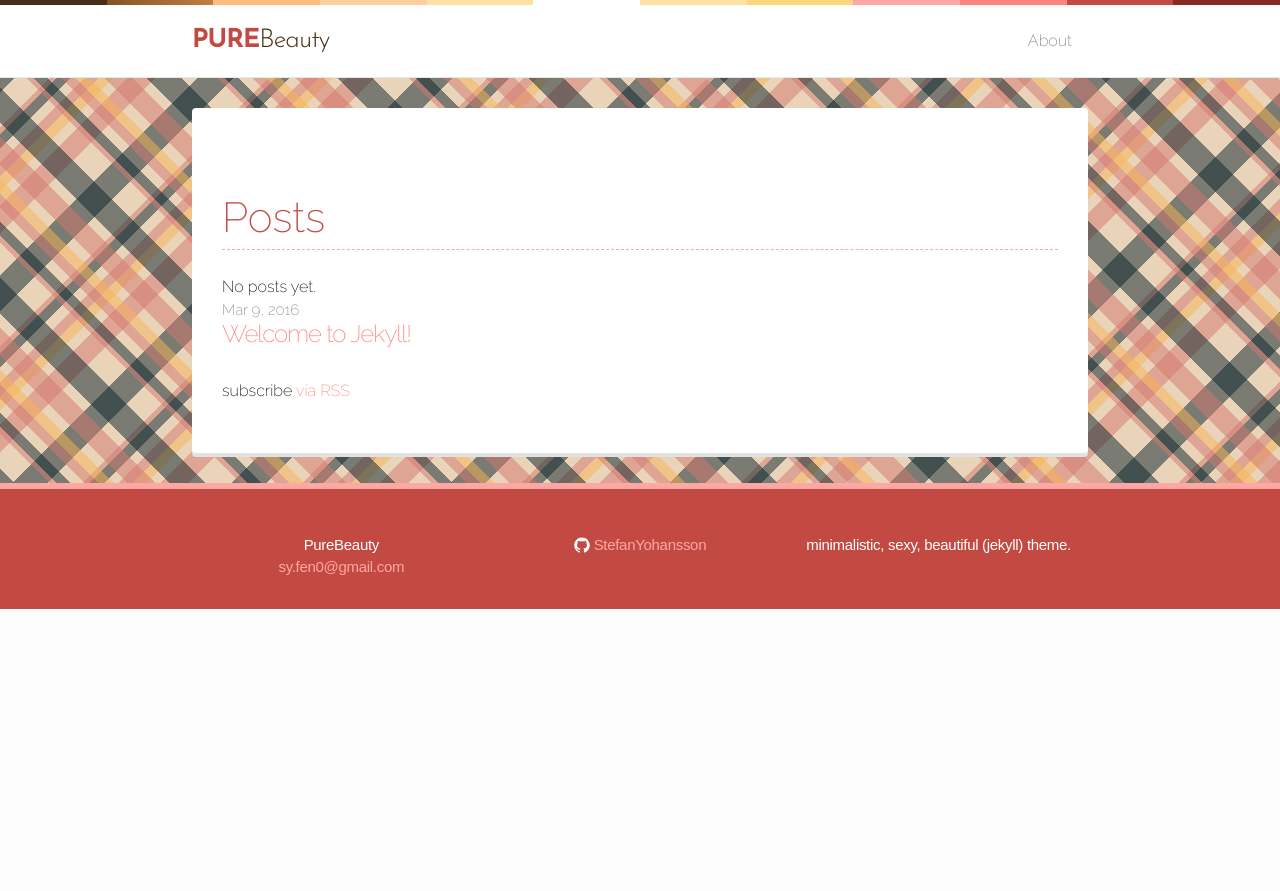
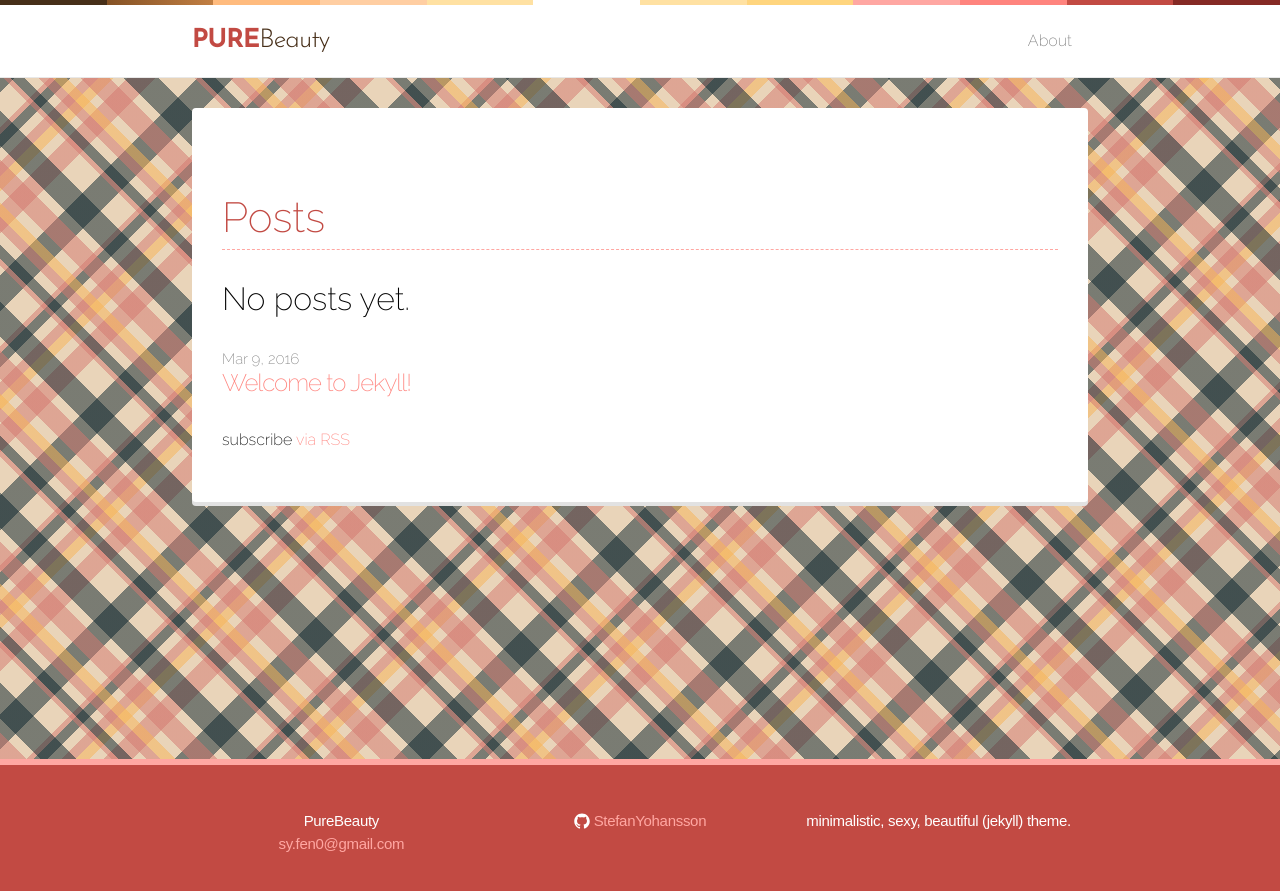
Before and after one commit to StefanYohansson/purebeauty, a Jekyll site: the page built from index.html, in a window 1280 px wide. Shown: the top 891 px of the page. Built offline with Jekyll 4.4.1, drawn with Linux system fonts in a browser that asks for light colours.

Commit message:
footer always at bottom

```diff
--- a/css/main.css
+++ b/css/main.css
@@ -105,7 +105,11 @@ a:visited {
   border-top: 6px solid #FFA7A2;
   background-color: #C24A43;
   padding: 30px 0;
-  text-align: center; }
+  text-align: center;
+  height: 75px;
+  position: absolute;
+  bottom: 0;
+  width: 100%; }
 
 .footer-heading {
   font-size: 18px;
@@ -154,6 +158,8 @@ a:visited {
 /* Page Content styles */
 /* ----------------------------------------------------------*/
 .page-content {
+  min-height: calc(100% - 150px);
+  position: relative;
   padding: 30px 0;
   background-color: #fff;
   background-color: #e9d4b9;
@@ -188,6 +194,10 @@ a:visited {
 
 .home h1 {
   font-size: 42px;
+  margin-bottom: 25px; }
+
+.home h2 {
+  font-size: 32px;
   margin-bottom: 25px; }
 
 .home-p, .post-header h1 {
--- a/sass/main.scss
+++ b/sass/main.scss
@@ -111,6 +111,10 @@ a:visited { color: $color-secondary-2-0; }
   background-color: $color-secondary-2-0;
   padding: 30px 0;
   text-align: center;
+  height: 75px;
+  position: absolute;
+  bottom: 0;
+  width: 100%;
 }
 
 .footer-heading {
@@ -161,6 +165,8 @@ a:visited { color: $color-secondary-2-0; }
 /* ----------------------------------------------------------*/
 
 .page-content {
+  min-height: calc(100% - 150px);
+  position: relative;
   padding: 30px 0;
   background-color: #fff;
   background-color: hsl(34, 53%, 82%);
```
